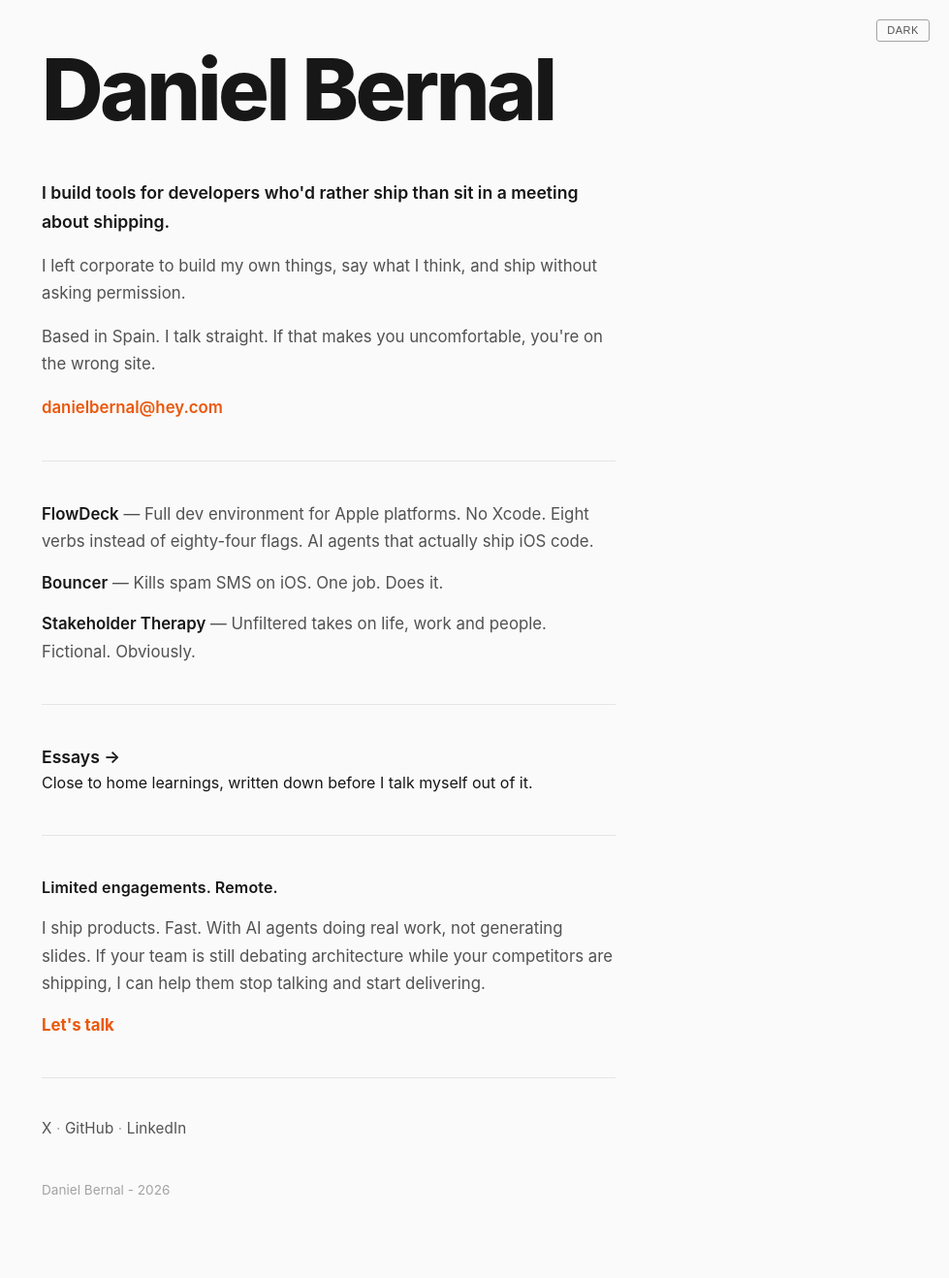
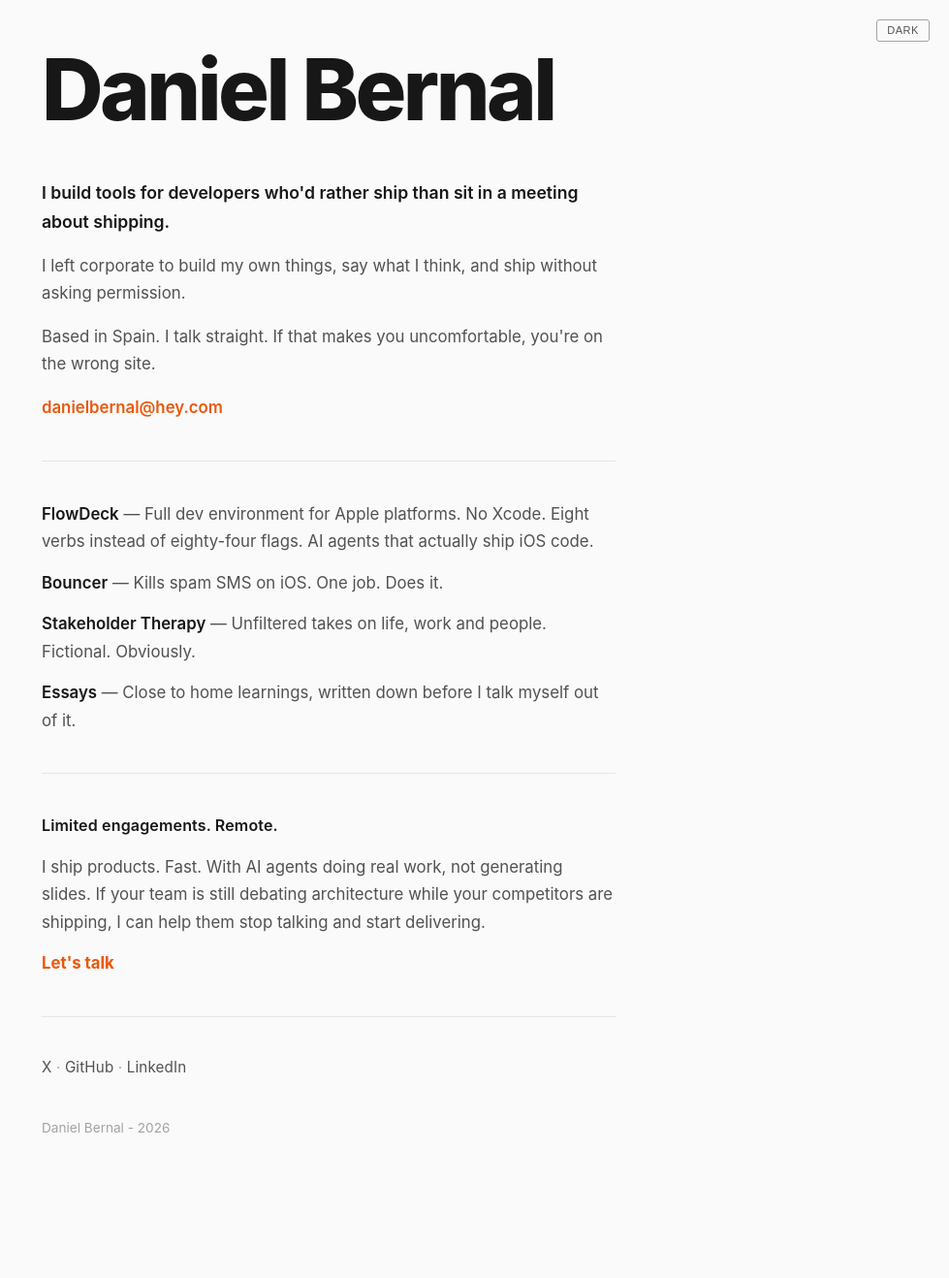
Before and after one commit to afterxleep/danielbernal.co, a Jekyll site: the page built from index.html, in a window 1280 px wide. Shown: the whole page at 97% size, without its empty margins (301-1280 px from the left). Built offline with Jekyll 4.4.1, drawn with Linux system fonts in a browser that asks for light colours; after the commit the page ends 1255 px from its top, so only the background shows below that.

Commit message:
Move Essays link into homepage project list
The standalone Essays section is redundant, so its link now sits with the other entries and its unused CSS is removed.

```diff
--- a/_layouts/default.html
+++ b/_layouts/default.html
@@ -216,27 +216,6 @@
     }
 
     .building a:hover {
-      color: var(--accent);
-    }
-
-    /* Writing Link Section */
-    .writing-link {
-      margin-bottom: 0;
-    }
-
-    .writing-link h2 {
-      font-size: 1.1rem;
-      font-weight: 600;
-      margin: 0;
-    }
-
-    .writing-link h2 a {
-      color: var(--text);
-      text-decoration: none;
-      transition: color 0.2s;
-    }
-
-    .writing-link h2 a:hover {
       color: var(--accent);
     }
 
--- a/index.html
+++ b/index.html
@@ -17,14 +17,8 @@
   <p><a href="https://flowdeck.studio">FlowDeck</a> — Full dev environment for Apple platforms. No Xcode. Eight verbs instead of eighty-four flags. AI agents that actually ship iOS code.</p>
   <p><a href="https://apps.apple.com/es/app/bouncer-spam-text-blocker/id1457476313">Bouncer</a> — Kills spam SMS on iOS. One job. Does it.</p>
   <p><a href="https://stakeholdertherapy.com">Stakeholder Therapy</a> — Unfiltered takes on life, work and people. Fictional. Obviously.</p>
+  <p><a href="/blog/">Essays</a> — Close to home learnings, written down before I talk myself out of it.</p>
 </div>
-
-<hr>
-
-<section class="writing-link">
-  <h2><a href="/blog/">Essays →</a></h2>
-  <p>Close to home learnings, written down before I talk myself out of it.</p>
-</section>
 
 <hr>
 
```
